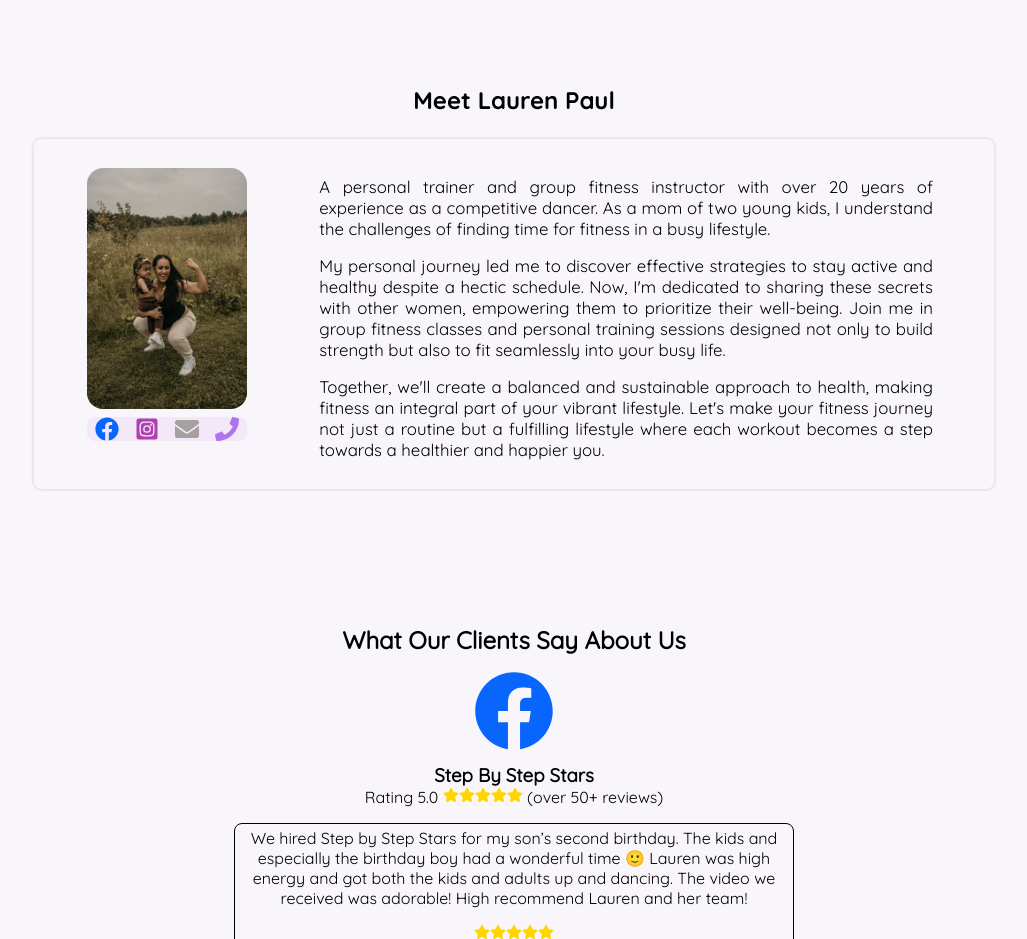
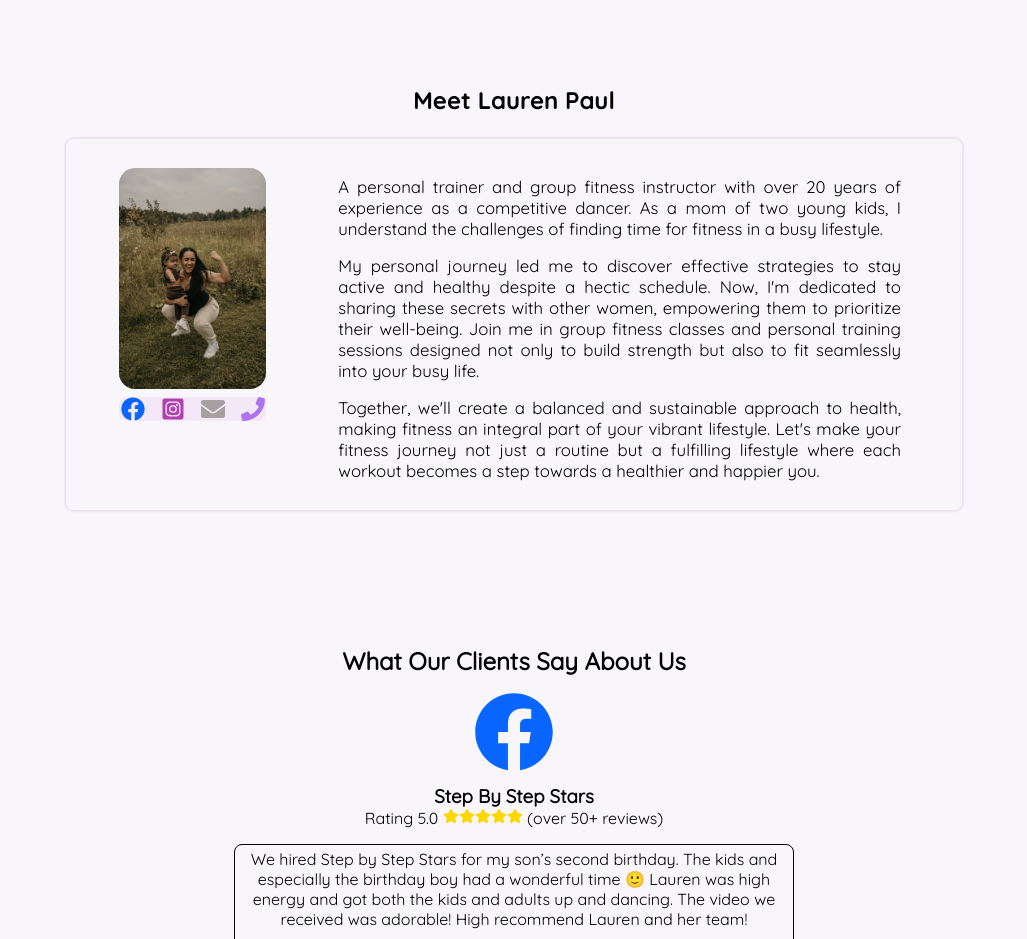
Before and after one commit to ralphdaryn/stepbystepstars, a React (Create React App) app: page / in a window 1280 px wide. Shown: the part 1400-2339 px from the top of the page, without its empty margins (126-1153 px from the left). Built offline with nearby package versions, Linux system fonts and the light colour scheme.

Commit message:
style border in about section

```diff
--- a/src/components/About/About.scss
+++ b/src/components/About/About.scss
@@ -24,7 +24,7 @@
     @include desktop {
       padding: 1rem 3rem;
       gap: 4rem;
-      margin: 1rem 6rem;
+      margin: 1rem 8rem;
     }
   }
   &__subtitle {
```
